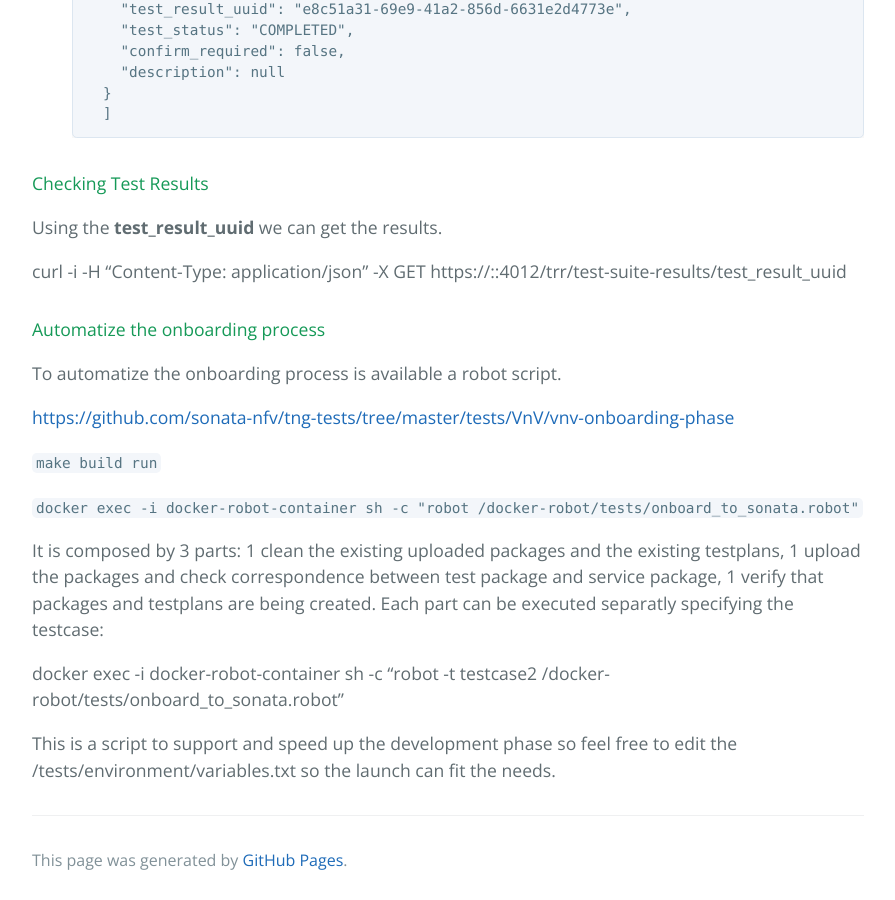
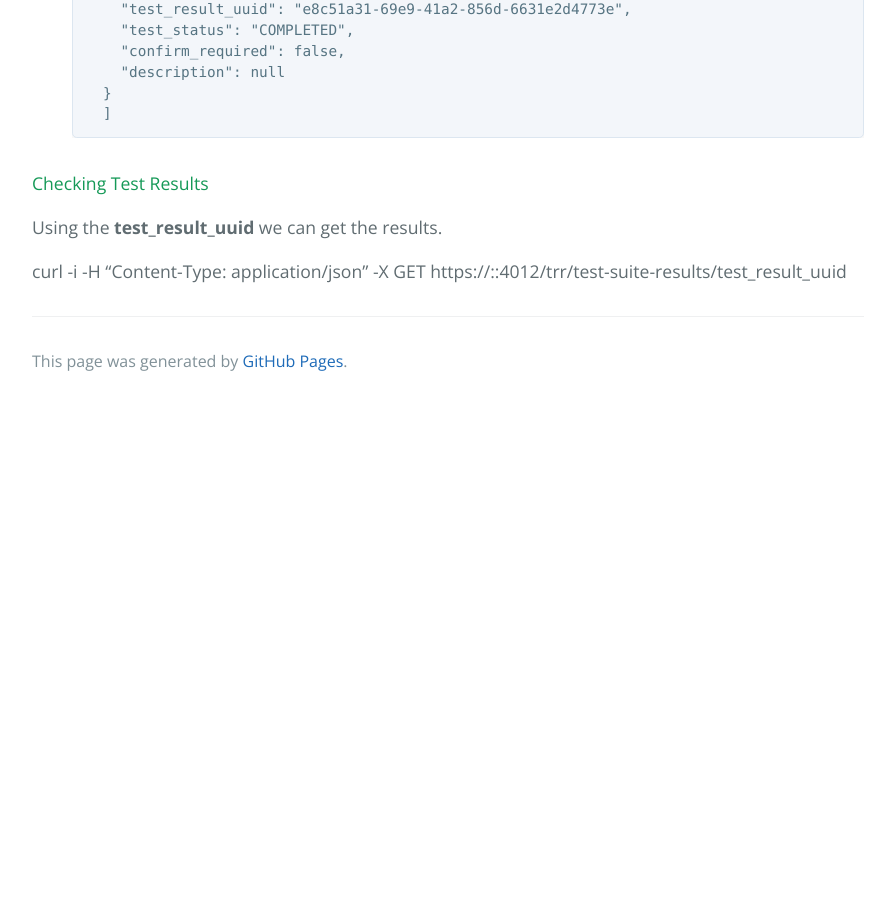
Before and after one commit to sonata-nfv/sonata-nfv.github.io, a Jekyll site: the page built from vnv.md, in a window 1280 px wide and 900 px high, scrolled down 4679 px. Shown: the whole window, without its empty margins (192-1087 px from the left). Built offline with Jekyll 4.4.1, drawn with Linux system fonts in a browser that asks for light colours; our own code applies the rules of GitHub Pages for plain Markdown files; after the commit the page ends 5084 px from its top, so only the background shows below that.

Commit message:
updated quickguide

```diff
--- a/vnv.md
+++ b/vnv.md
@@ -210,21 +210,3 @@ Note that the execution of the test is triggered if the tags in NSD and TD match
 Using the **test_result_uuid** we can get the results.
 
 curl -i -H "Content-Type: application/json" -X GET https://<vnv_platform_ip>:<server.port>:4012/trr/test-suite-results/test_result_uuid
-
-
-
-#### Automatize the onboarding process
-
-To automatize the onboarding process is available a robot script.
-
-<https://github.com/sonata-nfv/tng-tests/tree/master/tests/VnV/vnv-onboarding-phase>
-
-`make build run`
-
-`docker exec -i docker-robot-container sh -c "robot /docker-robot/tests/onboard_to_sonata.robot"`
-
-It is composed by 3 parts: 1 clean the existing uploaded packages and the existing testplans, 1 upload the packages and check correspondence between test package and service package, 1 verify that packages and testplans are being created. Each part can be executed separatly specifying the testcase:
-
-docker exec -i docker-robot-container sh -c "robot -t testcase2 /docker-robot/tests/onboard_to_sonata.robot"
-
-This is a script to support and speed up the development phase so feel free to edit the /tests/environment/variables.txt  so the launch can fit the needs.
```
